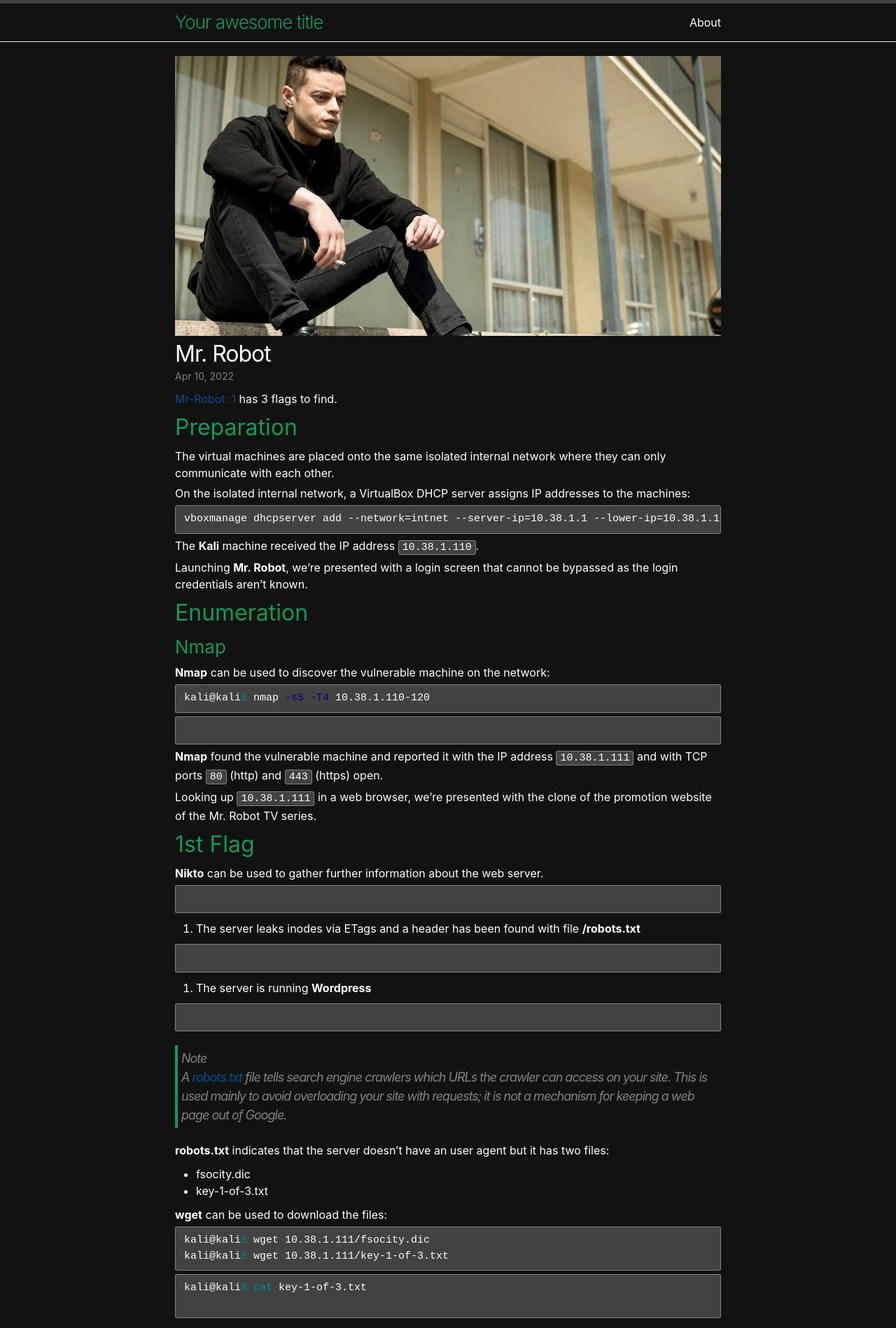
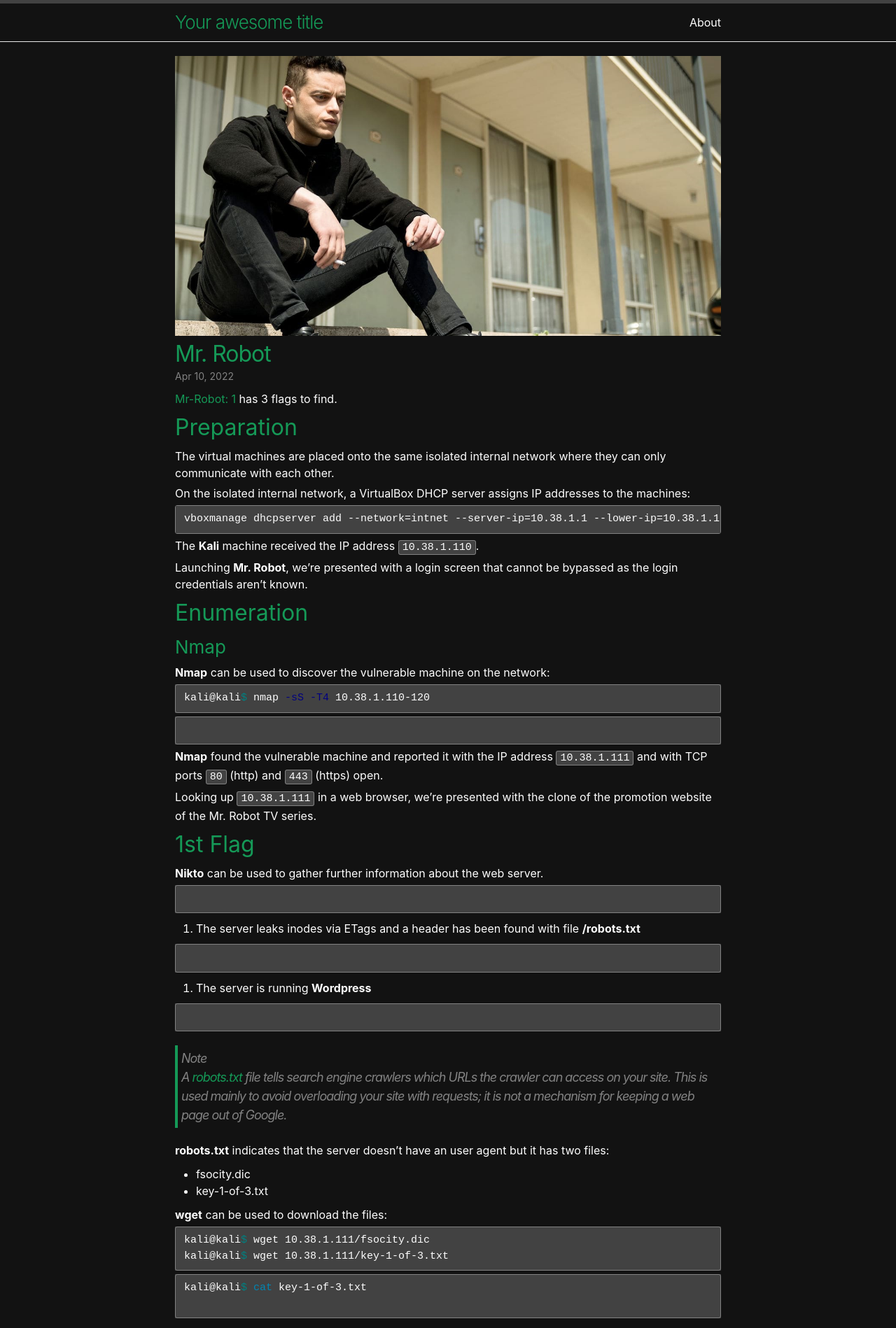
Before and after one commit to marcellbarsony/blog, a Jekyll site: the page built from _posts/Category/2022-04-11-Mr_Robot.md, in a window 1280 px wide. Shown: the top 1898 px of the page at 70% size. Built offline with Jekyll 4.4.1, drawn with Linux system fonts in a browser that asks for light colours.

Commit message:
Modified folder naming

```diff
--- a/_sass/minima/_base.scss
+++ b/_sass/minima/_base.scss
@@ -92,22 +92,18 @@ li {
 */
 
 /* Headings */
-h1,
-h2,
-h3,
-h4,
-h5,
-h6 {
+h1, h2, h3, h4, h5, h6 {
   font-weight: $base-font-weight;
+  color: $brand-color;
 }
 
 /* Links */
 a {
-  color: $brand-color-alternate;
+  color: $brand-color;
   text-decoration: none;
 
   &:hover {
-    color: darken($brand-color-alternate, 15%);
+    color: darken($brand-color, 10%);
   }
 
   .social-media-list &:hover {
@@ -137,8 +133,7 @@ blockquote {
 }
 
 /* Code formatting */
-pre,
-code {
+pre, code {
   @include relative-font-size(0.9375);
   border: 1px solid $grey-color;
   border-radius: 3px;
@@ -195,6 +190,7 @@ pre {
   vertical-align: text-top;
 }
 
+/* Social Media */
 .social-media-list {
   li + li {
     padding-top: 5px;
--- a/_sass/minima/_layout.scss
+++ b/_sass/minima/_layout.scss
@@ -1,4 +1,4 @@
-/* Site */
+/* Site Header*/
 .site-header {
   // Site Header
   border-top: 5px solid $grey-color-dark;
@@ -20,6 +20,7 @@
   float: left;
 }
 
+/* Site Navigation */
 .site-nav {
   // Site Navigation
   float: right;
@@ -232,7 +233,6 @@
   margin-bottom: $spacing-unit;
 
   h2 {
-    color: $brand-color;
     @include relative-font-size(2);
 
     @include media-query($on-laptop) {
@@ -241,7 +241,6 @@
   }
 
   h3 {
-    color: $brand-color;
     @include relative-font-size(1.625);
 
     @include media-query($on-laptop) {
@@ -250,7 +249,6 @@
   }
 
   h4 {
-    color: $brand-color;
     @include relative-font-size(1.25);
 
     @include media-query($on-laptop) {
--- a/_sass/minima/_syntax-highlighting.scss
+++ b/_sass/minima/_syntax-highlighting.scss
@@ -8,7 +8,7 @@
     background: $grey-color-dark;
   }
 
-  .c     { color: #998; font-style: italic } // Comment
+  .c     { color: #998;    font-style: italic } // Comment
   .err   { color: #a61717; background-color: #e3d2d2 } // Error
   .k     { font-weight: bold } // Keyword
   .o     { font-weight: bold } // Operator
--- a/assets/main.scss
+++ b/assets/main.scss
@@ -2,4 +2,4 @@
 # Only the main Sass file needs front matter (the dashes are enough)
 ---
 
-@import "minima";
+@import "variables";
```
Also changed, not shown: _sass/variables.scss (renamed from _sass/minima.scss).
